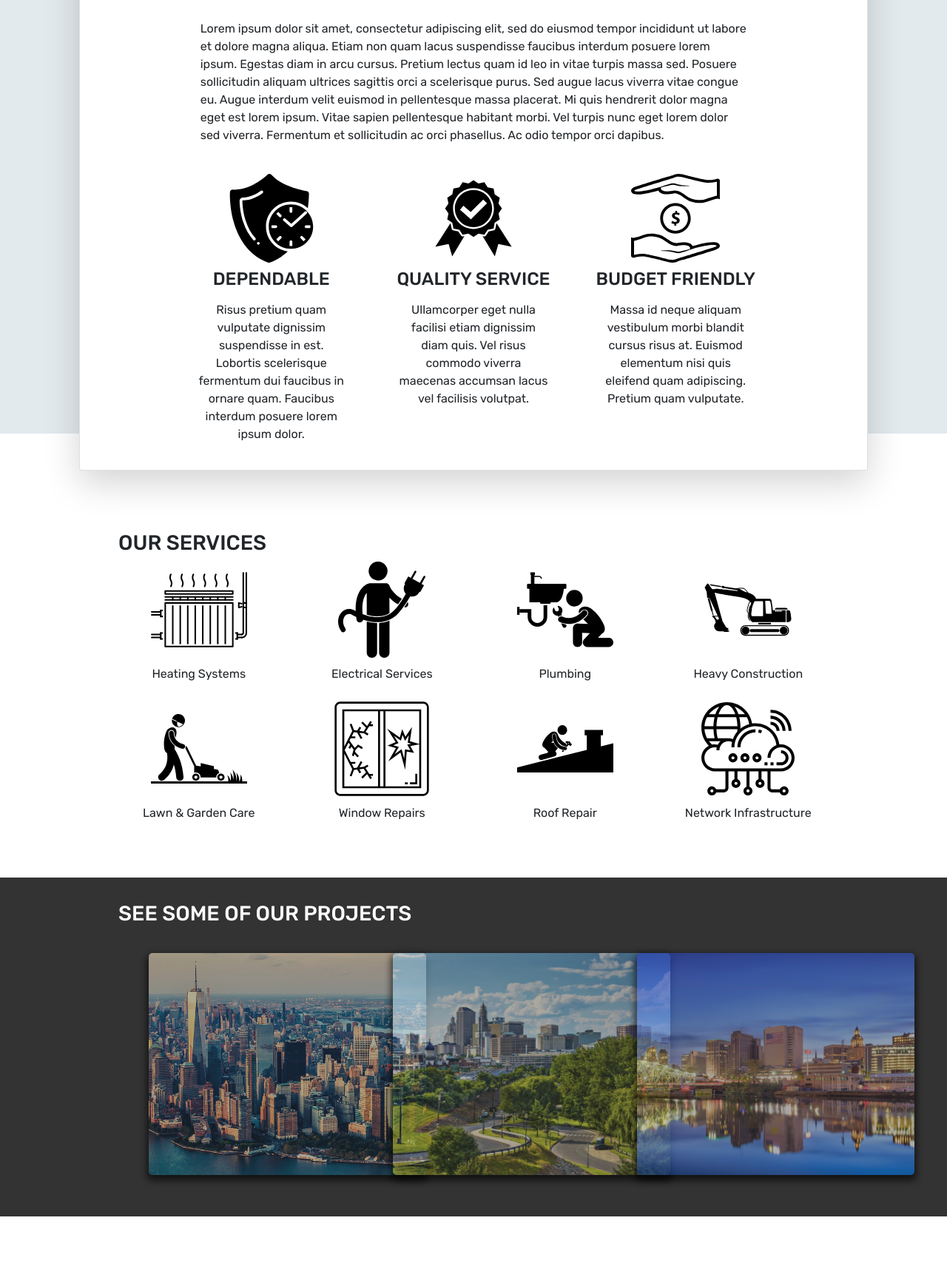
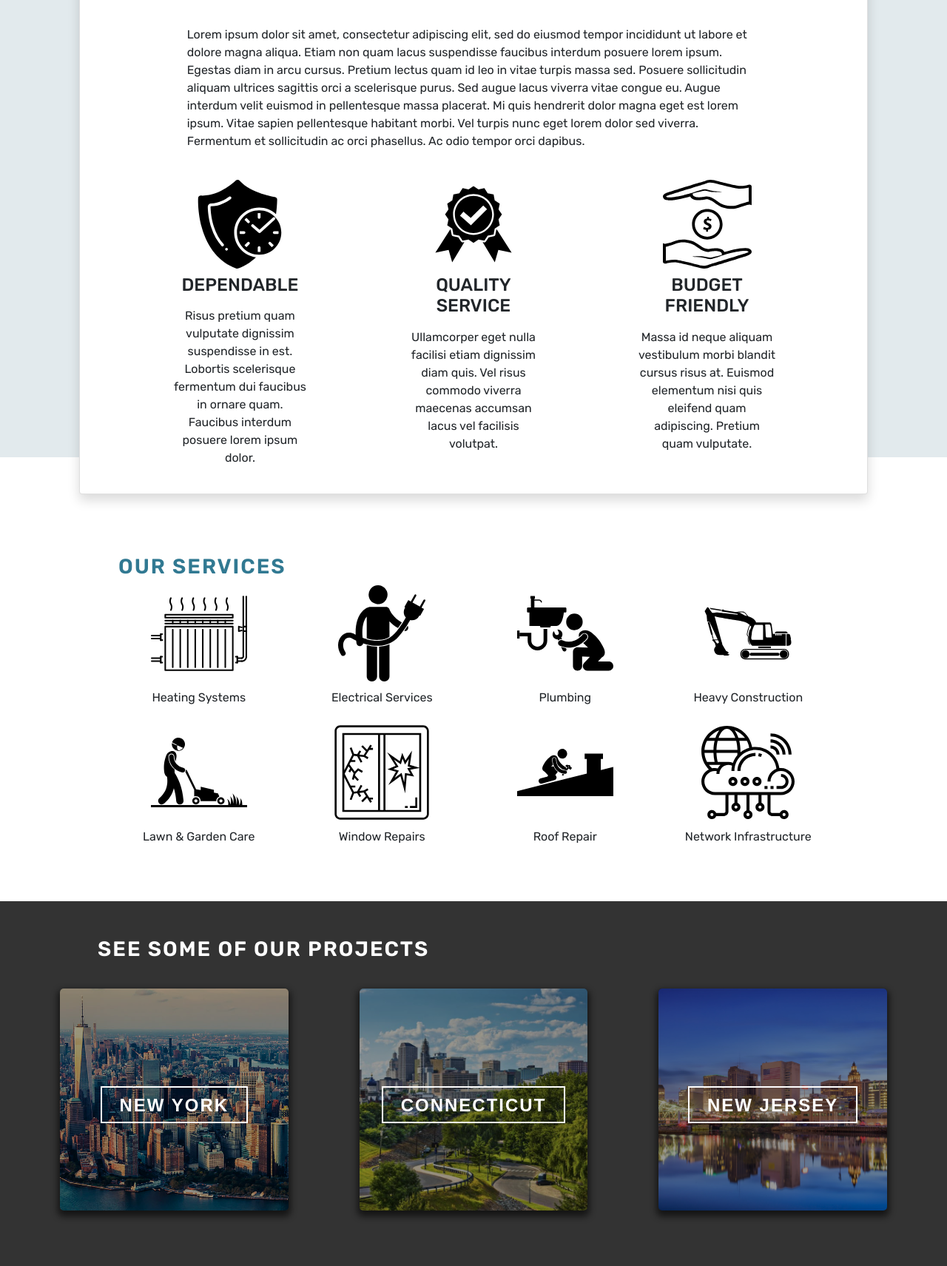
Before and after one commit to geewizz246/ui-lab-3, a plain HTML site: page index.html in a window 1280 px wide. Shown: the part 869-2580 px from the top of the page at 74% size. Drawn offline with nearby package versions, Linux system fonts and the light colour scheme; a web font is replaced by a local one.

Commit message:
More updates for homepage

```diff
--- a/css/styles.css
+++ b/css/styles.css
@@ -9,9 +9,12 @@ body {
     font-family: 'Rubik', sans-serif !important;
 }
 
-.app-scheme {
-    color: #3E98B7;
-}
+/* COLOURS */
+.app-scheme { color: #3E98B7; }
+.text-white { color: white; }
+.text-scheme-1 { color: #3788A4; }
+.text-scheme-2 { color: #317992; }
+.text-scheme-3 { color: #2B6A80; }
 
 .footer-container {
     color: white;
@@ -100,17 +103,10 @@ body {
  *  HOMEPAGE ITEMS
  **************************************************************************************************************/
 
-@media (max-width: 768px) {
-    /* Hero Section */
-    .hero-overlay {
-        top: 250px !important;
-    }
-}
-
 /* Hero Section */
 .hero-overlay {
     position: absolute;
-    top: 400px;
+    top: 350px;
     left: 0;
     right: 0;
 }
@@ -187,20 +183,73 @@ body {
     position: relative;
     top: -50px;
     background-color: #333333;
-    padding: 2em 10em 3.5em;
 }
-.container-projects h3 {
+
+.about-us-title, .services-title, .projects-title {
+    font-family: 'Rubik', sans-serif;
+    font-weight: 600;
+    letter-spacing: 2px;
+}
+.projects-title {
     color: white;
-    padding-bottom: 1em;
+    padding: 0 3em 1em;
 }
 
 .project-city-img {
-    width: 375px;
+    width: 100%;
     height: 300px;
     opacity: 0.6;
     border-radius: 5px;
     object-fit: cover;
     box-shadow: 0 5px 10px 3px black;
+    z-index: 4;
+}
+
+.project-city-container {
+    background-color: black;
+    border-radius: 5px;
+}
+
+.project-city-title {
+    position: relative;
+    top: -160px;
+    left: 0;
+    right: 0;
+    border: 2px solid white;
+    color: white;
+    font-family: 'Muli', sans-serif;
+    font-size: 1.5em;
+    font-weight: 800;
+    letter-spacing: 2px;
+    padding: 0.4em 1em;
+    z-index: 5;
+}
+
+.project-city-title:hover {
+    text-decoration: none;
+    color: white;
+}
+
+
+
+
+@media (max-width: 768px) {
+    /* Hero Section */
+    .hero-overlay {
+        top: 250px !important;
+    }
+
+    /* Projects Section */
+    .projects-title {
+        text-align: center;
+    }
+}
+
+@media (max-width: 576px) {
+    /* Projects Section */
+    .projects-title {
+        padding: 0 1em 1em;
+    }
 }
 
 
@@ -215,7 +264,7 @@ body {
  **************************************************************************************************************/
 
 .sign-up-background {
-    background-image: linear-gradient(#255B6D, #47a4c3);
+    background-image: linear-gradient(#255B6D, #58c2e5);
 }
 
 .sign-up-header p {
--- a/index.html
+++ b/index.html
@@ -67,7 +67,7 @@
             </div>
             <div class="hero-overlay col-md-6 col-8 mx-auto">
                 <div class="row container-hero-text text-center d-flex flex-column align-items-center">
-                    <p class="text-hero-header text-uppercase">America's Best Repair Company</p>
+                    <p class="text-hero-header text-uppercase">Prime Service</p>
                     <p class="text-hero-plain">Going above and beyond to make your business a safer place</p>
                 </div>
                 <div class="row container-hero-btns justify-content-center">
@@ -81,9 +81,9 @@
 
     <!-- About Us -->
     <div class="container-about-us row justify-content-center mx-auto">
-        <div class="card card-about-us col-lg-10 col-md-9 col-sm-9 col-11 shadow-lg">
-            <div class="card-body">
-                <h3 class="card-title text-center text-uppercase pt-3">About Us</h3>
+        <div class="card card-about-us col-md-10 col-sm-9 col-11 shadow">
+            <div class="card-body mx-n4">
+                <h3 class="about-us-title text-scheme-2 text-center text-uppercase mt-md-4">About Us</h3>
                 <hr class="card-title-underline">
                 <div class="row justify-content-center mb-4">
                     <p class="col-10 col-md-9 pt-4">
@@ -95,9 +95,9 @@
                         Vel turpis nunc eget lorem dolor sed viverra. Fermentum et sollicitudin ac orci phasellus. Ac odio tempor orci dapibus.
                     </p>
                 </div>
-                <div class="row justify-content-around">
-                    <div class="col-1"></div>
-                    <div class="col-3 text-center">
+
+                <div class="row justify-content-md-around mx-md-5 justify-content-center">
+                    <div class="col-lg-3 col-md-4 text-center">
                         <img src="imgs/about-us-dependable.svg" class="pb-2" alt="Reliability Icon" width="120">
                         <h4 class="text-uppercase">Dependable</h4>
                         <div class="row justify-content-center">
@@ -107,7 +107,9 @@
                             </p>
                         </div>
                     </div>
-                    <div class="col-3 text-center">
+
+                    <hr class="clearfix w-100 d-sm-none invisible">
+                    <div class="col-lg-3 col-md-4 text-center">
                         <img src="imgs/about-us-quality.svg" class="pb-2" alt="Quality Icon" width="120">
                         <h4 class="text-uppercase">Quality Service</h4>
                         <div class="row justify-content-center">
@@ -117,7 +119,9 @@
                             </p>
                         </div>
                     </div>
-                    <div class="col-3 text-center">
+
+                    <hr class="clearfix w-100 d-sm-none invisible">
+                    <div class="col-lg-3 col-md-4 text-center">
                         <img src="imgs/about-us-affordable.svg" class="pb-2" alt="Value Icon" width="120">
                         <h4 class="text-uppercase">Budget Friendly</h4>
                         <div class="row justify-content-center">
@@ -127,7 +131,6 @@
                             </p>
                         </div>
                     </div>
-                    <div class="col-1"></div>
                 </div>
             </div>
         </div>
@@ -136,7 +139,7 @@
 
     <!-- Our Services -->
     <div class="container-fluid container-services">
-        <h3 class="pt-3 text-uppercase">Our Services</h3>
+        <h3 class="services-title text-scheme-2 pt-3 text-uppercase">Our Services</h3>
         <div class="row justify-content-around pb-4">
             <div class="col-3 text-center">
                 <img src="imgs/heating-services.svg" alt="Heating Services Icon" class="services-icon">
@@ -177,12 +180,31 @@
     <!-- END Our Services -->
 
     <!-- Projects -->
-    <div class="container-projects container-fluids">
-        <h3 class="text-uppercase">See Some of Our Projects</h3>
+    <div class="container-projects container-fluids py-5 px-lg-5 px-md-3 px-sm-4 px-5">
+        <h3 class="projects-title text-uppercase">See Some of Our Projects</h3>
         <div class="row justify-content-around">
-            <div class="col-3 text-center"><img src="imgs/new-york.jpg" alt="New York Image" class="project-city-img"></div>
-            <div class="col-3 text-center"><img src="imgs/connecticut.jpg" alt="Connecticut Image" class="project-city-img"></div>
-            <div class="col-3 text-center"><img src="imgs/new-jersey.jpg" alt="New Jersey Image" class="project-city-img"></div>
+            <div class="col-lg-4 col-md-4 col-sm-8 col-12 px-lg-5 text-center">
+                <div class="project-city-container">
+                    <img src="imgs/new-york.jpg" alt="New York Image" class="project-city-img new-york">
+                </div>
+                <a href="#" class="project-city-title text-uppercase">New York</a>
+            </div>
+
+            <hr class="clearfix w-100 d-sm-none invisible">
+            <div class="col-lg-4 col-md-4 col-sm-8 col-12 px-lg-5 text-center">
+                <div class="project-city-container">
+                    <img src="imgs/connecticut.jpg" alt="Connecticut Image" class="project-city-img">
+                </div>
+                <a href="#" class="project-city-title text-uppercase">Connecticut</a>
+            </div>
+
+            <hr class="clearfix w-100 d-sm-none invisible">
+            <div class="col-lg-4 col-md-4 col-sm-8 col-12 px-lg-5 text-center">
+                <div class="project-city-container">
+                    <img src="imgs/new-jersey.jpg" alt="New Jersey Image" class="project-city-img">
+                </div>
+                <a href="#" class="project-city-title text-uppercase">New Jersey</a>
+            </div>
         </div>
     </div>
 
```
